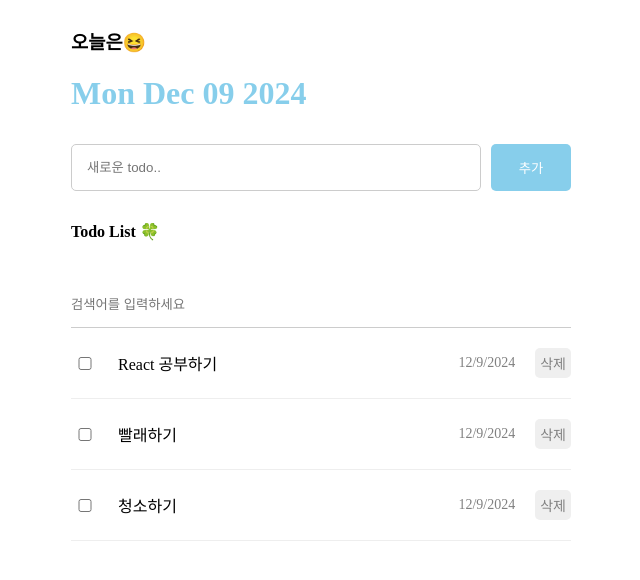
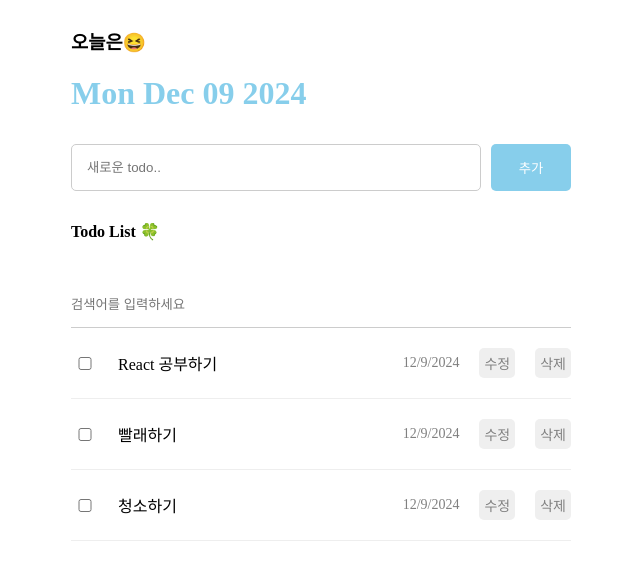
Before and after one commit to koyoujin6759/react-study-2024, a React (Vite) app in the folder section05/: page / in a window 1280 px wide. Shown: the top 580 px of the page, without its empty margins (319-959 px from the left). Built offline with nearby package versions, Linux system fonts and the light colour scheme.

Commit message:
241210 edit button

```diff
--- a/section05/src/App.jsx
+++ b/section05/src/App.jsx
@@ -53,6 +53,10 @@ function App() {
     setTodos(todos.filter((todo) => todo.id !== targetId));
   };
 
+  const onEdit = (targetId) => {
+    setTodos(todos.map((todo) => {}));
+  };
+
   return (
     <div className="App">
       <Header />
--- a/section05/src/components/List.jsx
+++ b/section05/src/components/List.jsx
@@ -2,7 +2,7 @@ import "./List.css";
 import TodoItem from "./TodoItem";
 import { useState } from "react";
 
-const List = ({ todos, onUpdate, onDelete }) => {
+const List = ({ todos, onUpdate, onDelete, onEdit }) => {
   const [search, setSearch] = useState("");
 
   const onChangeSearch = (e) => {
@@ -27,7 +27,7 @@ const List = ({ todos, onUpdate, onDelete }) => {
         {filteredTodos.map((todo) => {
           //map함수 안에 콜백함수
           // return <div>{todo.content}</div>;
-          return <TodoItem key={todo.id} {...todo} onUpdate={onUpdate} onDelete={onDelete} />;
+          return <TodoItem key={todo.id} {...todo} onUpdate={onUpdate} onDelete={onDelete} onEdit={onEdit} />;
         })}
       </div>
     </div>
--- a/section05/src/components/TodoItem.css
+++ b/section05/src/components/TodoItem.css
@@ -1,9 +1,11 @@
+.TodoItemWrap {
+  border-bottom: 1px solid #eee;
+  padding-bottom: 20px;
+}
 .TodoItem {
   display: flex;
   align-items: center;
   gap: 20px;
-  padding-bottom: 20px;
-  border-bottom: 1px solid #eee;
 }
 .TodoItem input {
   width: 20px;
--- a/section05/src/components/TodoItem.jsx
+++ b/section05/src/components/TodoItem.jsx
@@ -1,18 +1,34 @@
 import "./TodoItem.css";
+import { useRef, useState } from "react";
 
-const TodoItem = ({ id, isDone, content, date, onUpdate, onDelete }) => {
+const TodoItem = ({ id, isDone, content, date, onUpdate, onDelete, onEdit }) => {
+  const setEdit = useRef(false);
+
   const onChangeCheckbox = () => {
     onUpdate(id);
   };
   const onDeleteItem = () => {
     onDelete(id);
   };
+  const onEditItem = () => {
+    onEdit(id);
+  };
+  const onEditToggle = () => {
+    setEdit.current = !setEdit.current;
+  };
   return (
-    <div className="TodoItem">
-      <input onChange={onChangeCheckbox} checked={isDone} type="checkbox" />
-      <div className="contents">{content}</div>
-      <div className="date">{new Date(date).toLocaleDateString()}</div>
-      <button onClick={onDeleteItem}>삭제</button>
+    <div className="TodoItemWrap">
+      <div className="TodoItem">
+        <input onChange={onChangeCheckbox} checked={isDone} type="checkbox" />
+        <div className="contents">{content}</div>
+        <div className="date">{new Date(date).toLocaleDateString()}</div>
+        <button onClick={onEditToggle}>수정</button>
+        <button onClick={onDeleteItem}>삭제</button>
+      </div>
+      <div className="EditWrap" style={{ display: onEditToggle == true ? "block" : "none" }}>
+        <input type="text" placeholder="수정할 내용을 작성하세요" />
+        <button onClick={onEditItem}>완료</button>
+      </div>
     </div>
   );
 };
```
